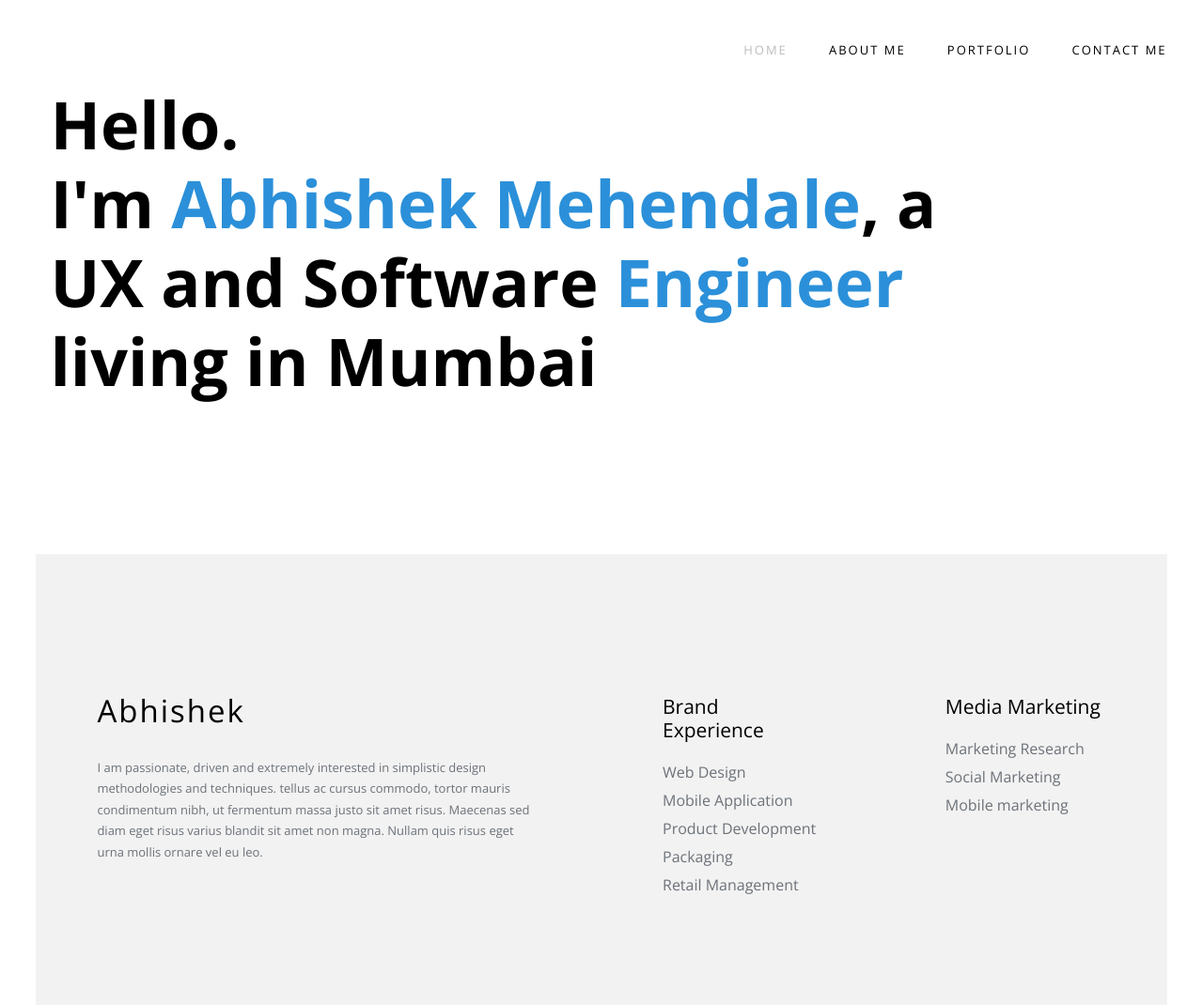
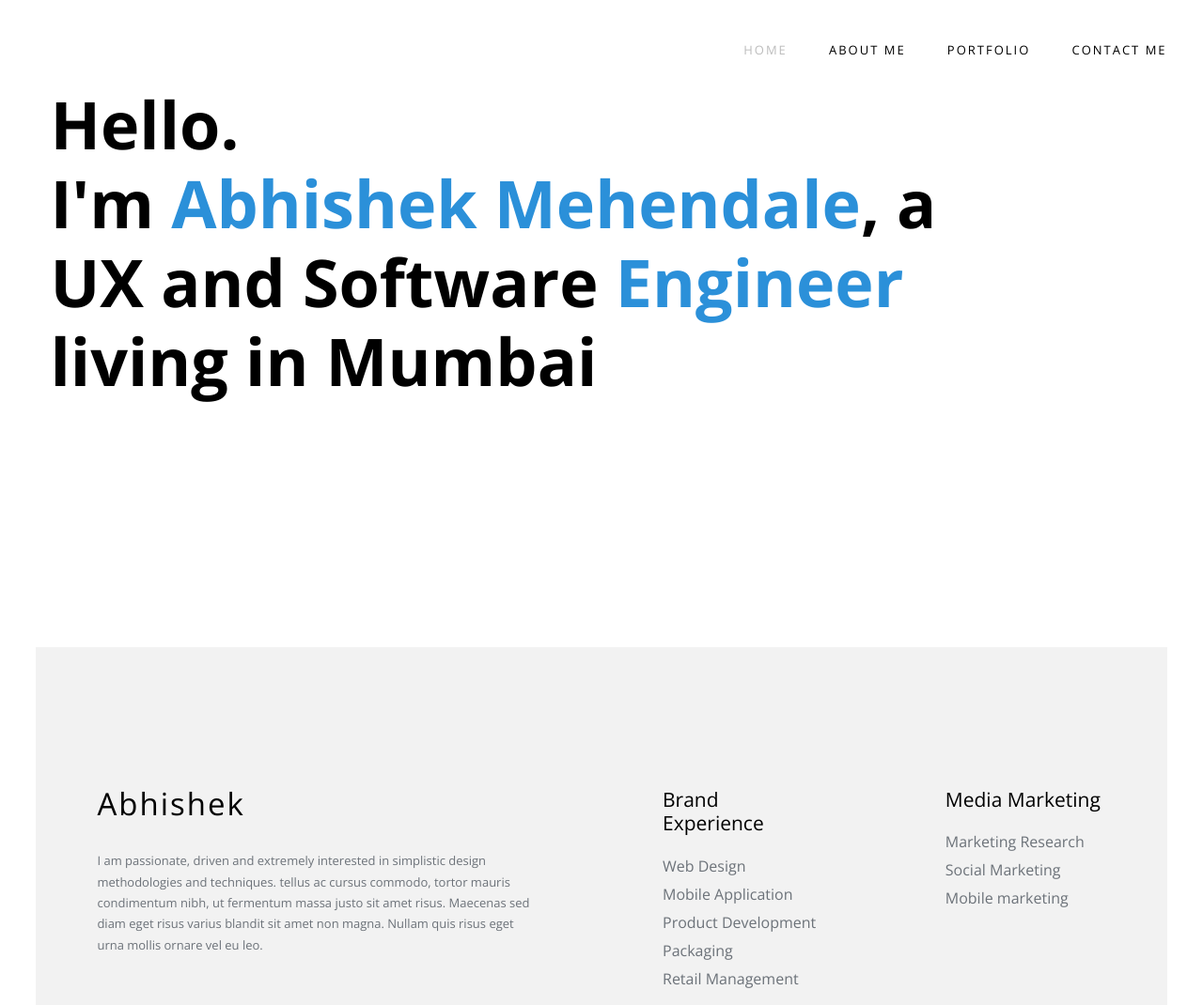
Before and after one commit to abhimehendale/abhimehendale.github.io, a website: page index.html in a window 1280 px wide. Shown: the top 1070 px of the page at 94% size. Drawn offline with nearby package versions, Linux system fonts and the light colour scheme.

Commit message:
Fifth Commit

```diff
--- a/index.html
+++ b/index.html
@@ -53,7 +53,7 @@
     <div class="carousal-inner" role="listbox">
       <!--<div class="item active"> <img src="images/slider/bg.jpg" alt="Chania">-->
         <div class="col-md-12 col-lg-10">
-          <h1>Hello. <br /> I'm<span class="text-primary"> Abhishek Mehendale</span>, a UX and Software<span class="text-primary"> Engineer</span> living in Mumbai</h1>
+          <h1>Hello. <br /> I'm<span class="text-primary"> Abhishek Mehendale</span>, a UX and Software<span class="text-primary"> Engineer</span> living in Mumbai <br /><br /><br /><br /></h1>
         </div>
 
       <!--<div class="item"> <img src="images/slider/slid2.jpg" alt="Chania">
@@ -69,6 +69,8 @@
 </section>
 <!-- Slider Section -->
 <!-- Service Section -->
+
+<br /><br /><br /><br />
 <section id="services" class="section services">
   <div class="container-fluid">
     <div class="row">
```
